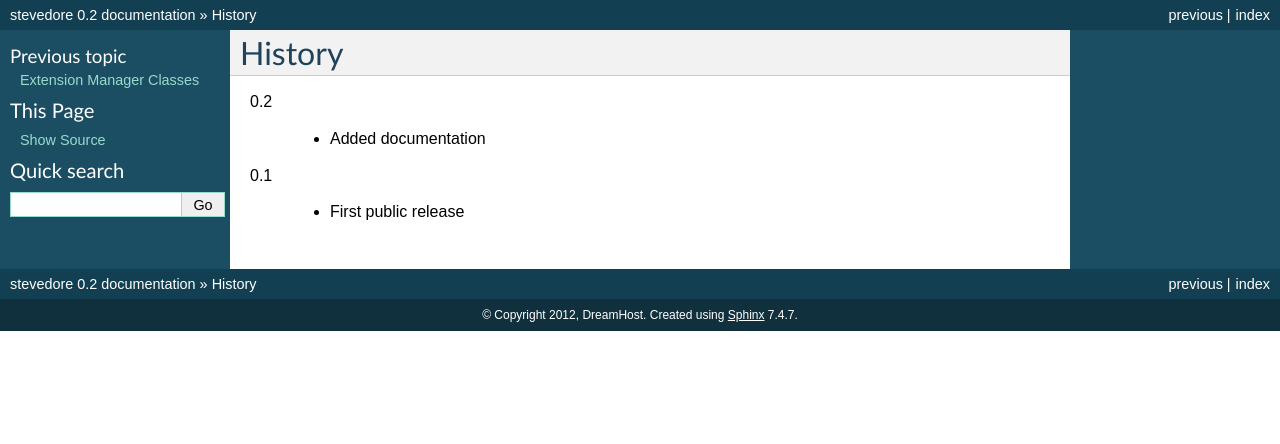
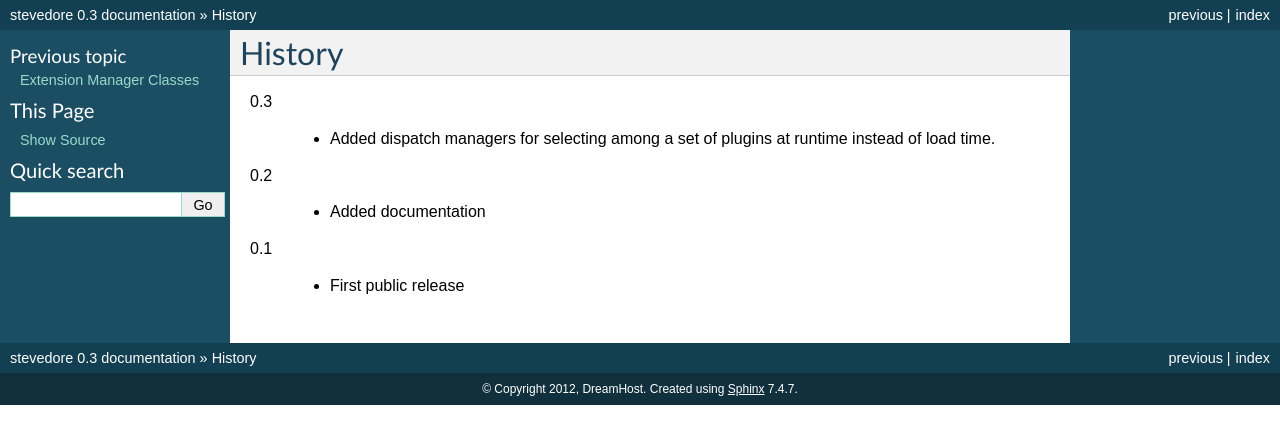
Before and after one commit to openstack/stevedore, a Sphinx documentation site: the page built from docs/source/history.rst, in a window 1280 px wide. Shown: the top 444 px of the page. Built offline with Sphinx 7.4.7, drawn with Linux system fonts in a browser that asks for light colours.

Commit message:
update history for 0.3 release
Signed-off-by: Doug Hellmann <doug.hellmann@dreamhost.com>

```diff
--- a/docs/source/history.rst
+++ b/docs/source/history.rst
@@ -1,6 +1,11 @@
 =========
  History
 =========
+
+0.3
+
+  - Added dispatch managers for selecting among a set of plugins at
+    runtime instead of load time.
 
 0.2
 
--- a/setup.py
+++ b/setup.py
@@ -16,7 +16,7 @@ install_requires = ['distribute',
 
 setup(
     name='stevedore',
-    version='0.2',
+    version='0.3',
 
     description='Manage dynamic plugins for Python applications',
     long_description=long_description,
```
